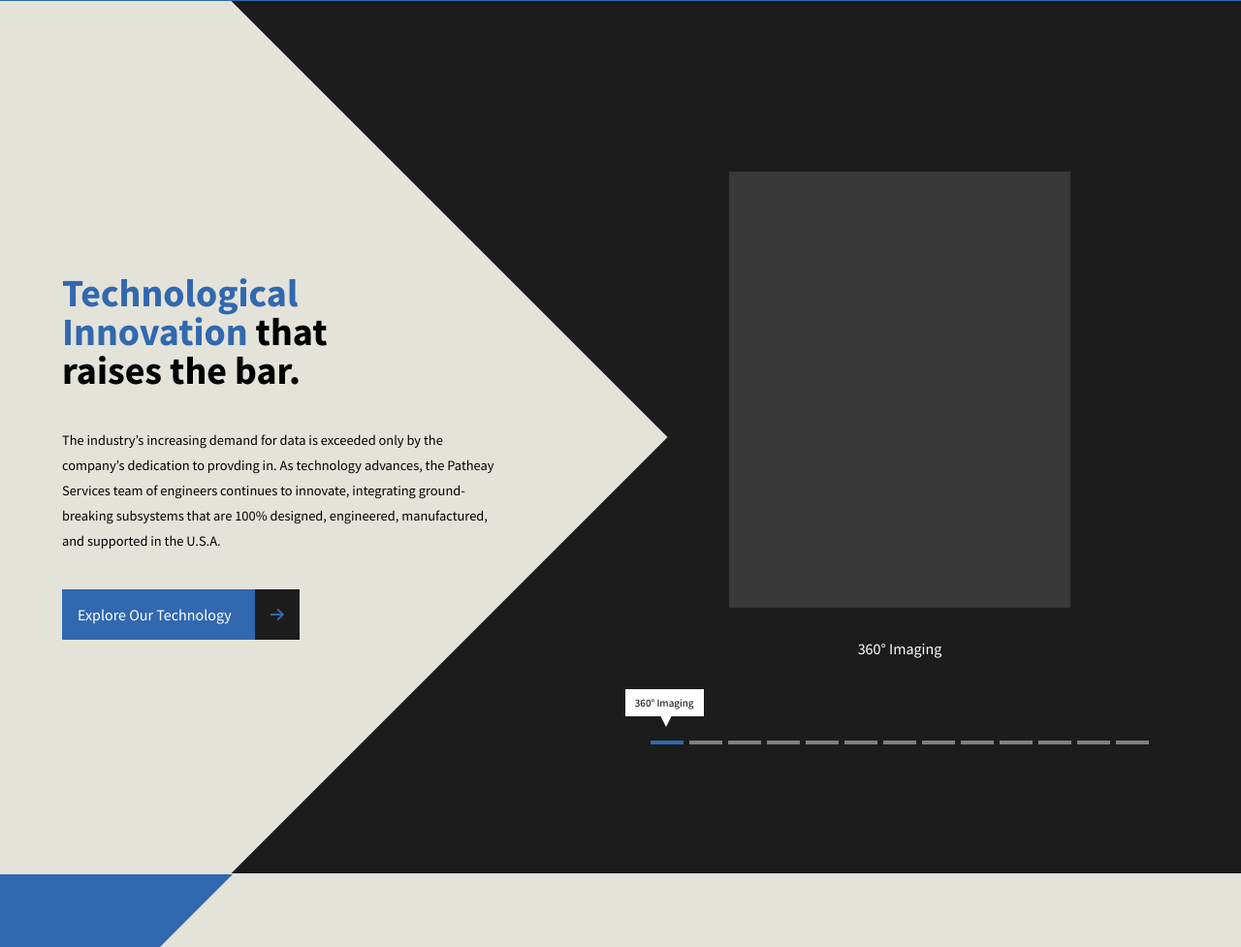
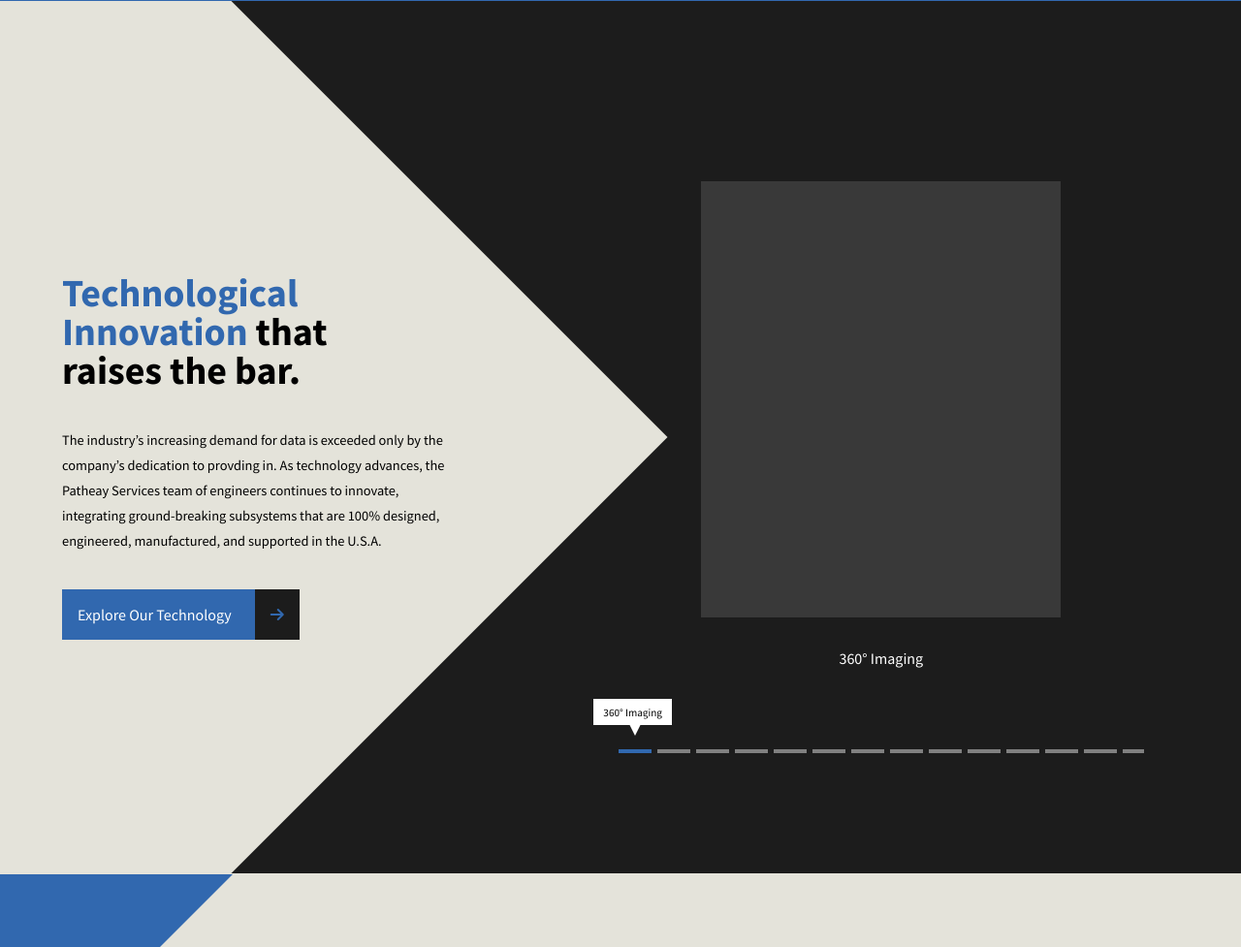
Before and after one commit to carterrmoore/IndaGo-Dev-Challenge, a plain HTML site: page index.html in a window 1280 px wide. Shown: the part 1030-2007 px from the top of the page at 97% size. Drawn offline with Linux system fonts and the light colour scheme.

Commit message:
init repo

```diff
--- a/css/styles.css
+++ b/css/styles.css
@@ -315,7 +315,7 @@ nav {
 
 
 .lefttext {
-    max-width: 35vw;
+    max-width: 32vw;
     margin: 0 4em;
     z-index: 1;
 }
```
